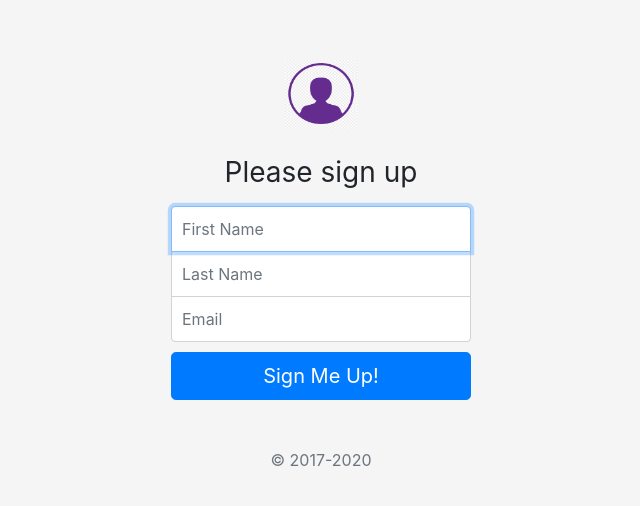
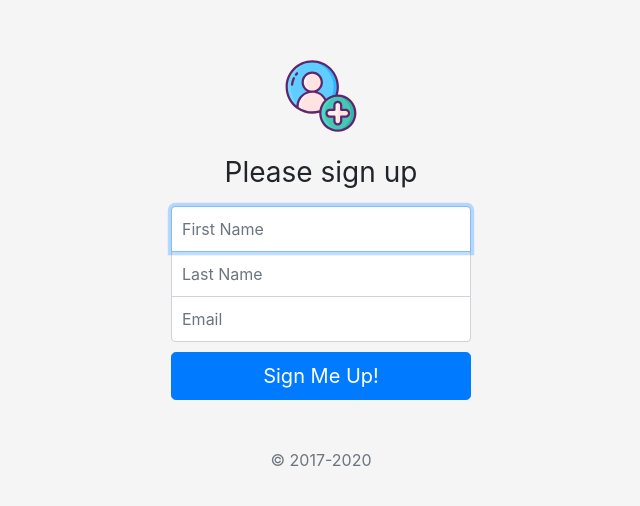
Before and after one commit to Jiapei1001/emailSignUp, a website: page signup.html in a window 1280 px wide. Shown: the part 126-632 px from the top of the page, without its empty margins (319-959 px from the left). Drawn offline with nearby package versions, Linux system fonts and the light colour scheme.

Commit message:
update image

```diff
--- a/signup.html
+++ b/signup.html
@@ -49,7 +49,7 @@
 
 <body class="text-center">
     <form action="/" class="form-signin" method="POST">
-        <img class="mb-4" src="images/sign_up.png" alt="" width="72" height="72">
+        <img class="mb-4" src="images/sign_up.svg" alt="" width="72" height="72">
         <h1 class="h3 mb-3 font-weight-normal">Please sign up</h1>
         <input type="text" name="fName" class="form-control top" placeholder="First Name" required autofocus>
         <input type="text" name="lName" class="form-control middle" placeholder="Last Name" required>
```
Also changed, not shown: app.js (+1 -6 lines), public/images/sign_up.svg (added).
